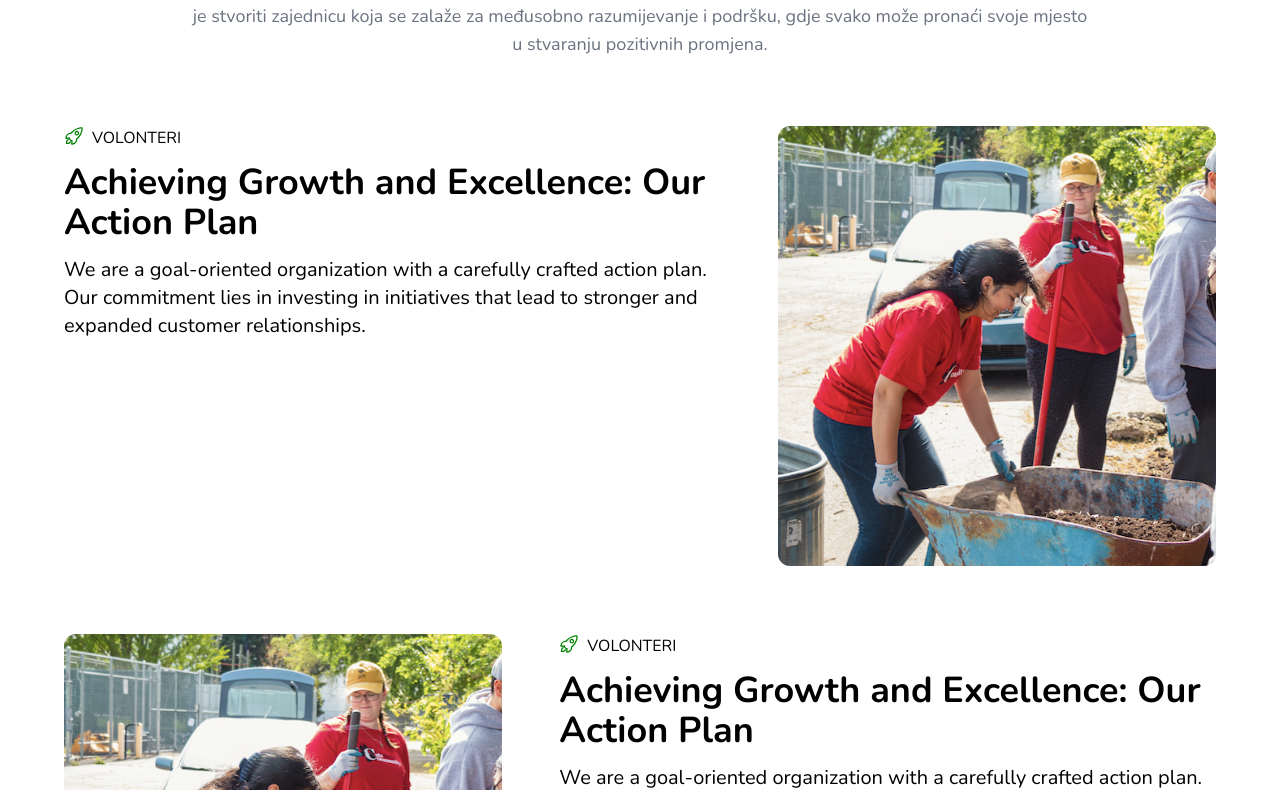
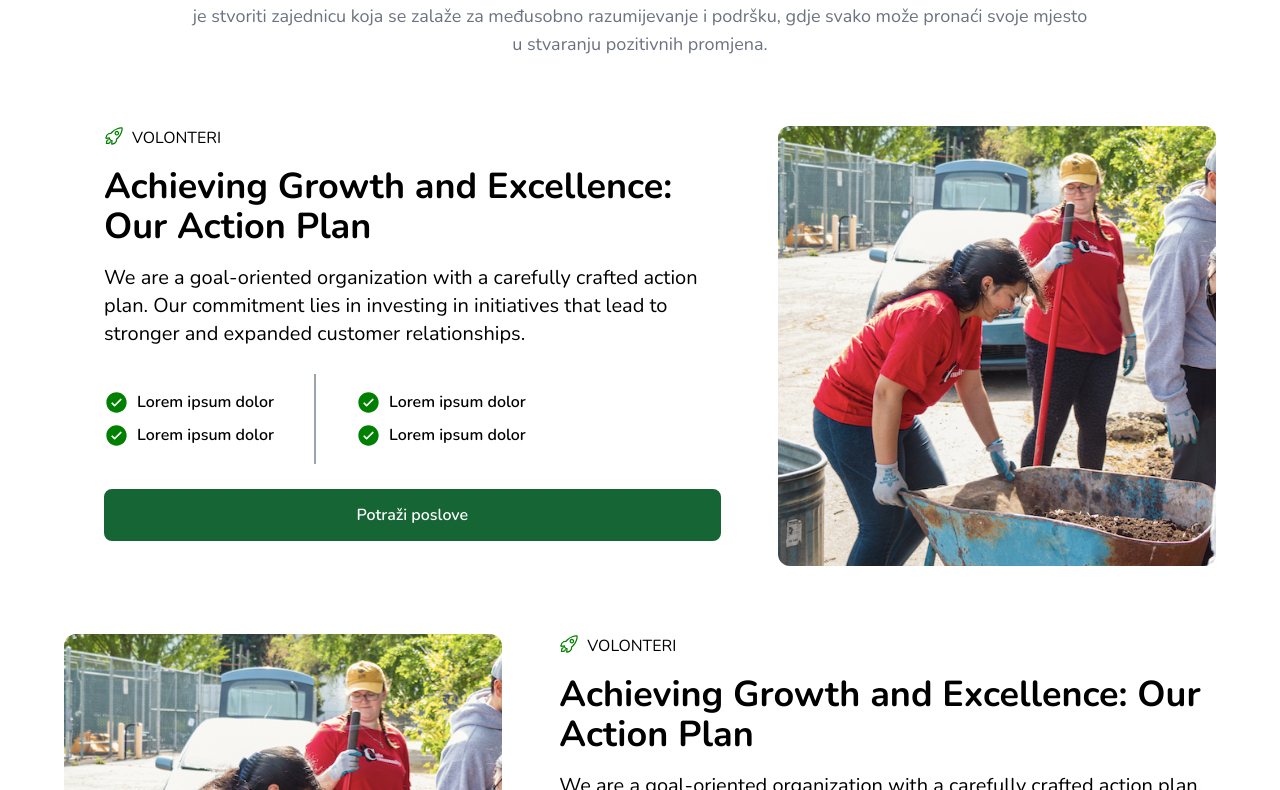
Before and after one commit to ivannikcevicc/volonteri, a Next.js app: page /about in a window 1280 px wide. Shown: the part 650-1440 px from the top of the page. Built offline with nearby package versions, Linux system fonts and the light colour scheme; no server answers; what world-countries would draw is missing.

Commit message:
aboutpage

```diff
--- a/app/about/page.tsx
+++ b/app/about/page.tsx
@@ -2,8 +2,10 @@ import React from "react";
 import AboutHeading from "../components/about/AboutHeading";
 import HeadingPage from "../components/page/HeadingPage";
 import ImageText from "../components/about/ImageText";
+import { useRouter } from "next/navigation";
 
 const About = () => {
+  const router = useRouter();
   return (
     <>
       <HeadingPage title="O nama" />
@@ -16,6 +18,10 @@ const About = () => {
       <ImageText
         title="Achieving Growth and Excellence: Our Action Plan"
         src="/volonteri.png"
+        buttonLabel="Potraži poslove"
+        onClick={() => {
+          router.push("/");
+        }}
         invert={true}
         subtitle="We are a goal-oriented organization with a carefully crafted action plan. Our commitment lies in investing in initiatives that lead to stronger and expanded customer relationships."
       ></ImageText>
--- a/app/components/about/ImageText.tsx
+++ b/app/components/about/ImageText.tsx
@@ -1,7 +1,9 @@
-import React from "react";
-import Image from "next/image";
+"use client";
+
 import "./image-text.modules.scss";
 import { IoRocketOutline } from "react-icons/io5";
+import Tip from "./tip";
+import { Button } from "../button";
 
 interface Props {
   title: string;
@@ -9,6 +11,8 @@ interface Props {
   subtitle?: string;
   tag?: string;
   invert?: boolean;
+  buttonLabel?: string;
+  onClick?: () => void;
 }
 
 const ImageText = ({
@@ -17,10 +21,12 @@ const ImageText = ({
   src,
   invert = false,
   tag = "Volonteri",
+  buttonLabel,
+  onClick,
 }: Props) => {
   return (
     <div
-      className={` pt-10 flex gap-[5%] h-[60vh] w-full cat:grid ${
+      className={` pt-10 flex gap-[5%] h-[100vh] sm:h-[60vh] w-full cat:grid ${
         invert ? "cat:grid-cols-[60fr,40fr]" : "cat:grid-cols-[40fr,60fr]"
       } cat:grid-cols-[40fr,60fr] flex-col px-[5%] justify-center align-center`}
     >
@@ -32,8 +38,10 @@ const ImageText = ({
       ></div>
       <div
         className={` ${
-          invert ? "cat:order-[1]" : "cat:order-[2]"
-        } order-[2] w-full h-full space-y-4 sm:space-y-0 sm:gap-[7.5%] cat:gap-[3%] flex flex-col text-left`}
+          invert
+            ? "cat:order-[1] pl-0 cat:pl-10 2xl:pl-[6rem]"
+            : "cat:order-[2]"
+        } order-[2] w-full h-full space-y-2 sm:space-y-1 sm:gap-[7.5%] cat:gap-[3%] flex flex-col text-left`}
       >
         <span className="flex flex-row gap-2">
           <IoRocketOutline size={20} color="green" /> {tag.toUpperCase()}
@@ -42,6 +50,19 @@ const ImageText = ({
           {title}
         </h4>
         <p className="text-lg sm:text-xl">{subtitle}</p>
+        <div className="flex flex-col sm:flex-row [&>*:nth-child(odd)]:pr-0 sm:[&>*:nth-child(odd)]:pr-10 [&>*:nth-child(even)]:pl-0 sm:[&>*:nth-child(even)]:pl-10 divide-y-2 sm:divide-x-2 sm:divide-y-0 divide-gray-400 py-0 sm:py-2">
+          <div className="flex flex-col gap-2 font-semibold py-4">
+            <Tip text="Lorem ipsum dolor" />
+            <Tip text="Lorem ipsum dolor" />
+          </div>
+          <div className="flex flex-col gap-2 font-semibold py-4">
+            <Tip text="Lorem ipsum dolor" />
+            <Tip text="Lorem ipsum dolor" />
+          </div>
+        </div>
+        {buttonLabel && onClick && (
+          <Button label={buttonLabel} onClick={onClick} />
+        )}
       </div>
     </div>
   );
--- /dev/null
+++ b/app/components/about/Tip.tsx
@@ -0,0 +1,16 @@
+import React, { FC } from "react";
+import { IoIosCheckmarkCircle } from "react-icons/io";
+
+interface Props {
+  text: string;
+}
+const Tip: FC<Props> = ({ text }) => {
+  return (
+    <div className="flex flex-row items-center justify-center gap-2">
+      <IoIosCheckmarkCircle color="green" size={25} />
+      {text}
+    </div>
+  );
+};
+
+export default Tip;
```
